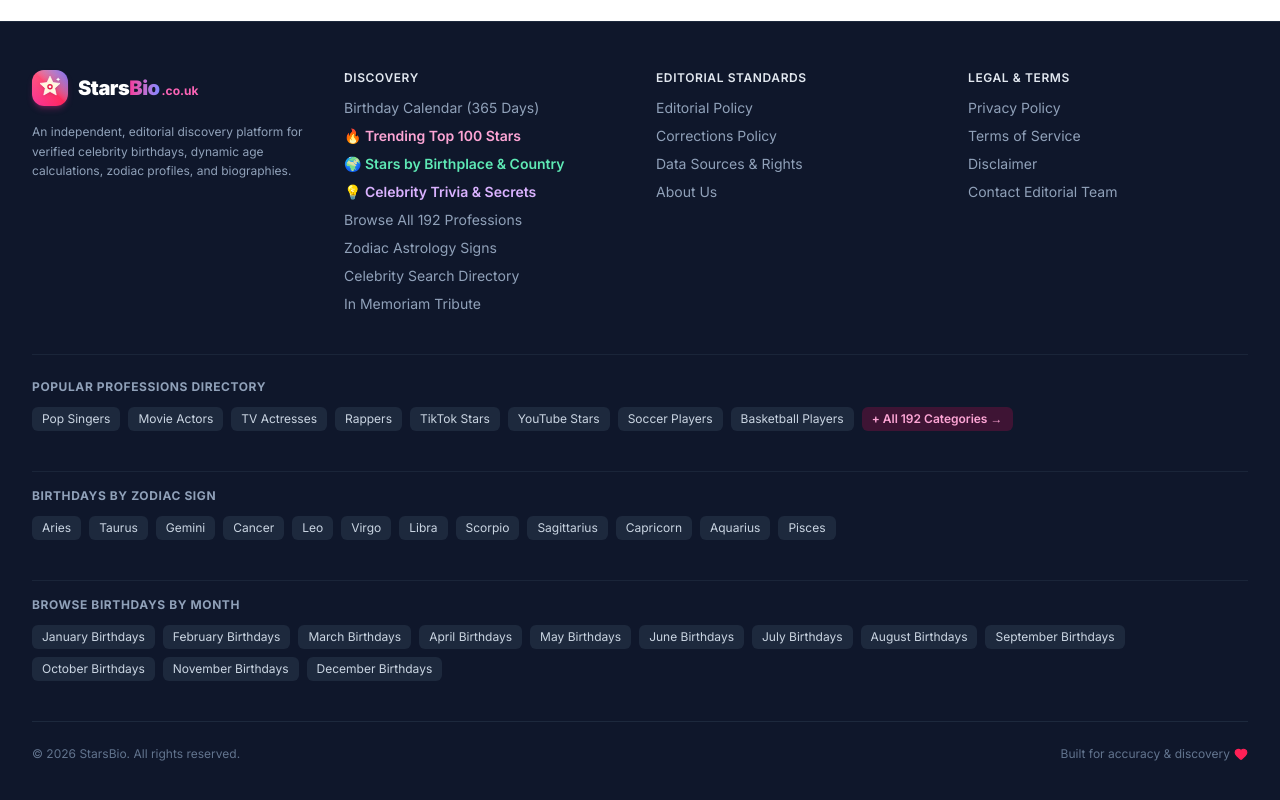
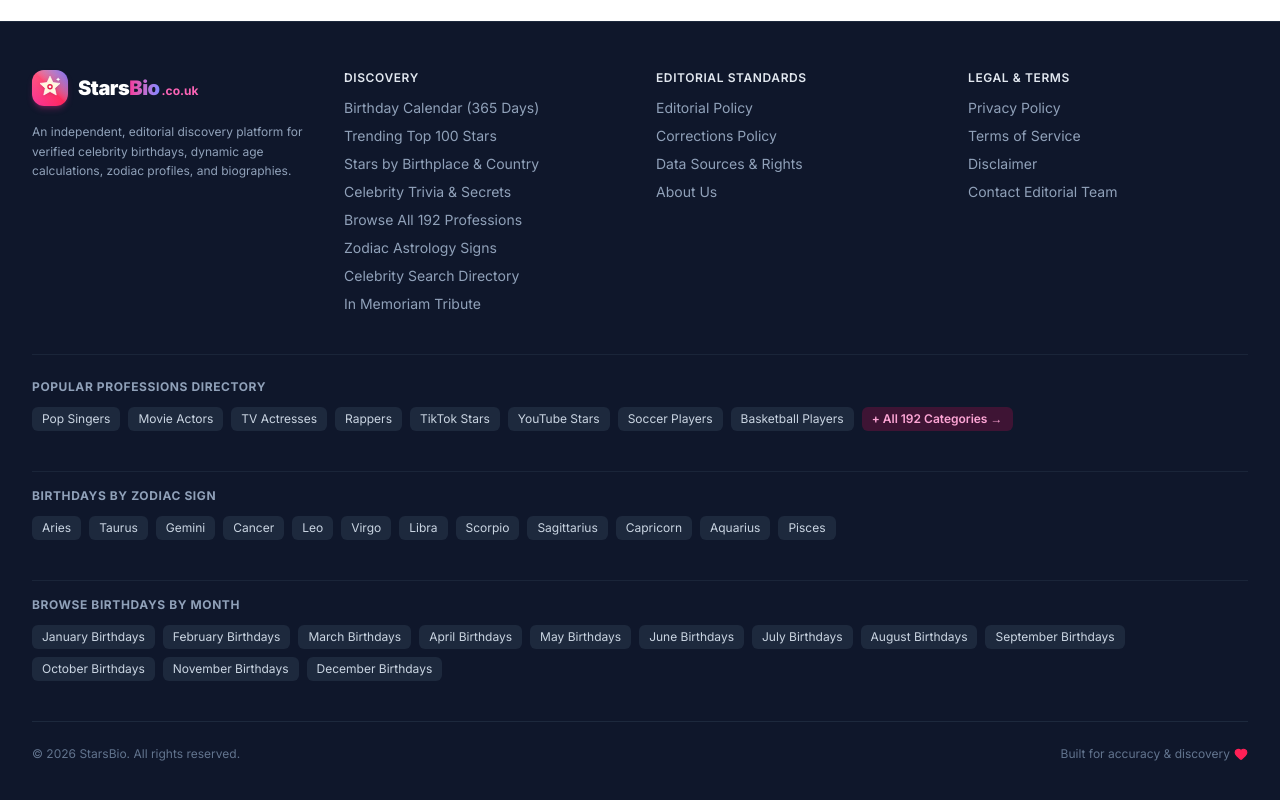
Before and after one commit to editorstarsbio-cloud/Starsbio, a Next.js app: page /about in a window 1280 px wide. Shown: the part 876-1676 px from the top of the page. Built offline with nearby package versions, Linux system fonts and the light colour scheme; no server answers.

Commit message:
style(footer): harmonize discovery links format to match clean standard list style

```diff
--- a/src/components/Footer.tsx
+++ b/src/components/Footer.tsx
@@ -63,18 +63,18 @@ export function Footer() {
                 </Link>
               </li>
               <li>
-                <Link href="/trending" className="hover:text-pink-400 font-semibold text-pink-300 transition-colors">
-                  🔥 Trending Top 100 Stars
+                <Link href="/trending" className="hover:text-white transition-colors">
+                  Trending Top 100 Stars
                 </Link>
               </li>
               <li>
-                <Link href="/birthplace" className="hover:text-emerald-400 font-semibold text-emerald-300 transition-colors">
-                  🌍 Stars by Birthplace & Country
+                <Link href="/birthplace" className="hover:text-white transition-colors">
+                  Stars by Birthplace & Country
                 </Link>
               </li>
               <li>
-                <Link href="/trivia" className="hover:text-purple-400 font-semibold text-purple-300 transition-colors">
-                  💡 Celebrity Trivia & Secrets
+                <Link href="/trivia" className="hover:text-white transition-colors">
+                  Celebrity Trivia & Secrets
                 </Link>
               </li>
               <li>
@@ -93,7 +93,7 @@ export function Footer() {
                 </Link>
               </li>
               <li>
-                <Link href="/in-memoriam" className="hover:text-rose-400 transition-colors">
+                <Link href="/in-memoriam" className="hover:text-white transition-colors">
                   In Memoriam Tribute
                 </Link>
               </li>
```
